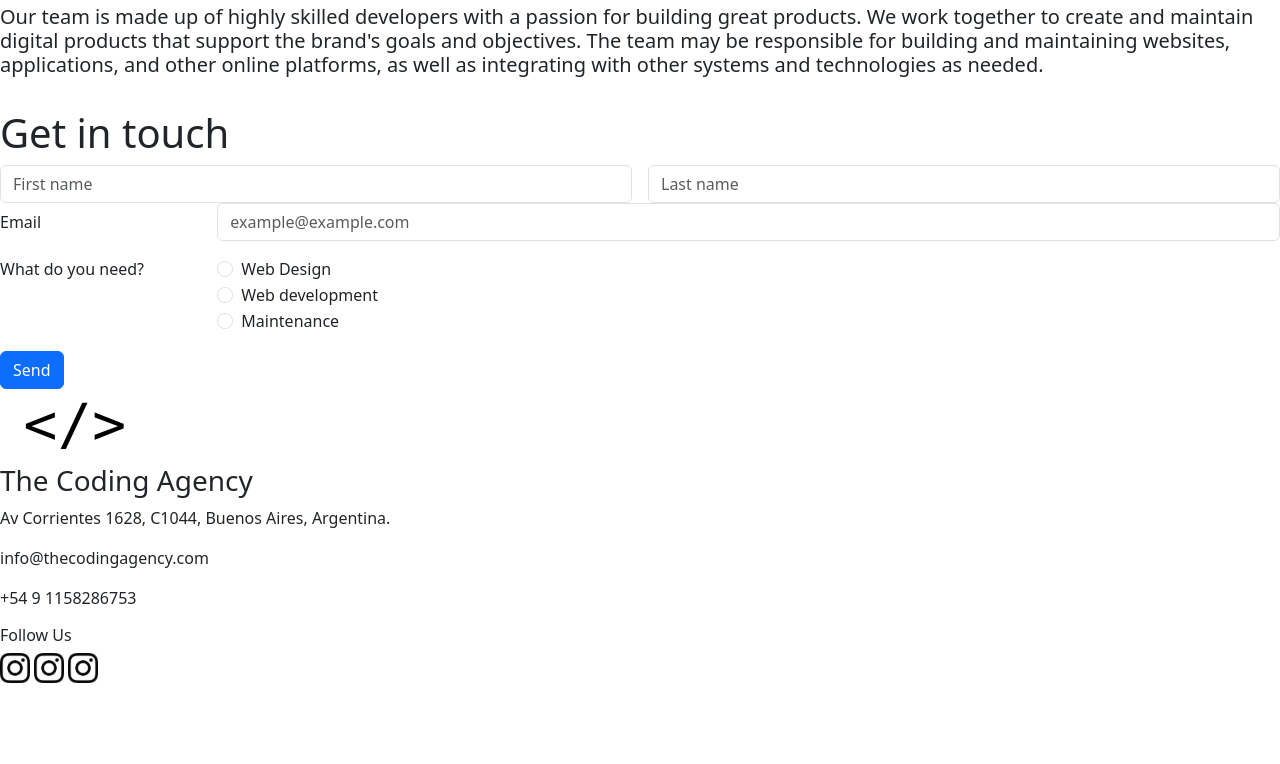
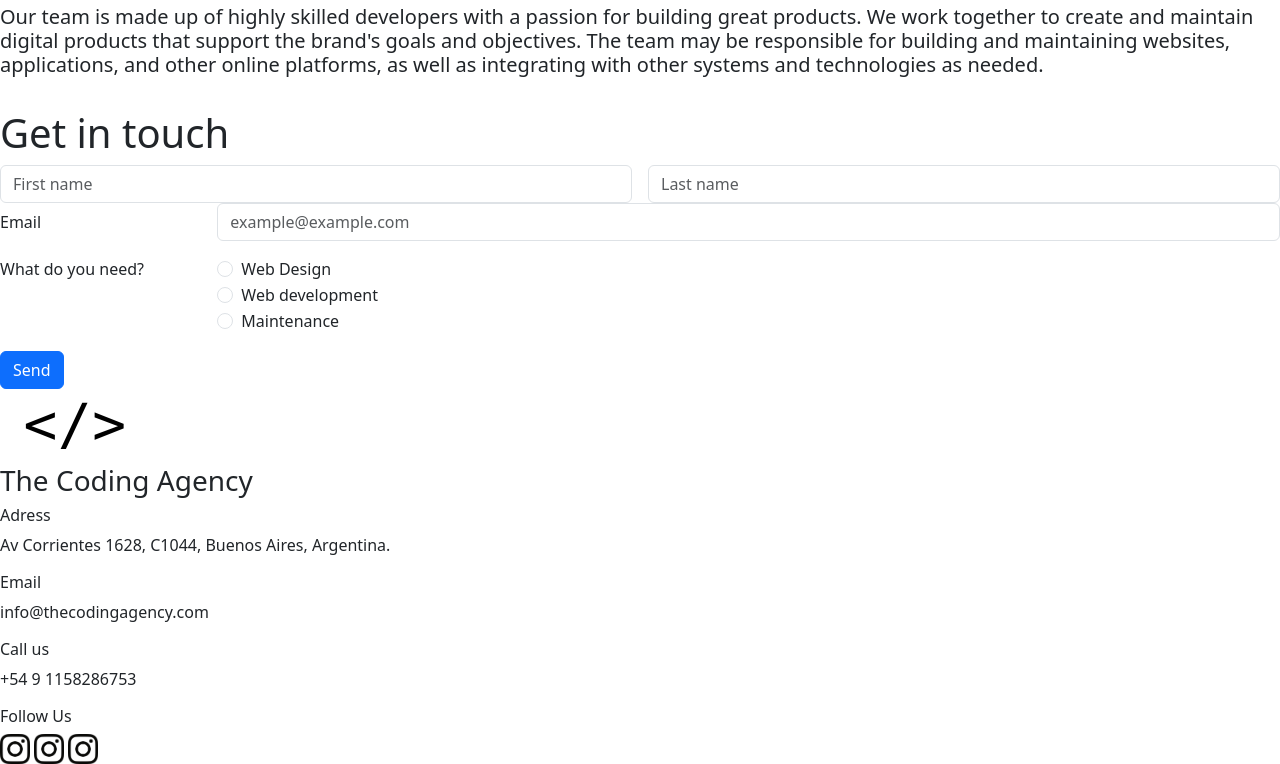
Before and after one commit to sofiarocher/the-coding-agency, a plain HTML site: page index.html in a window 1280 px wide. Shown: the part 1960-2724 px from the top of the page. Before the commit the page ends 2643 px from the top, so only its background shows below. Drawn offline with nearby package versions, Linux system fonts and the light colour scheme.

Commit message:
html finished

```diff
--- a/index.html
+++ b/index.html
@@ -185,9 +185,9 @@
     <footer>
       <img src="media/logo.png" alt="" width="150px">
       <h3>The Coding Agency</h3>
-      <p>Av Corrientes 1628, C1044, Buenos Aires, Argentina.</p>
-      <p>info@thecodingagency.com</p>
-      <p>+54 9 1158286753</p>
+      <h6>Adress</h6><p>Av Corrientes 1628, C1044, Buenos Aires, Argentina.</p>
+      <h6>Email</h6><p>info@thecodingagency.com</p>
+      <h6>Call us</h6><p>+54 9 1158286753</p>
       <h6>Follow Us</h6>
       <a href="https://www.instagram.com/srocher_/"><img src="media/instagram.png" alt="" width="30px"></a>
       <a href="https://www.instagram.com/srocher_/"><img src="media/instagram.png" alt="" width="30px"></a>
```
